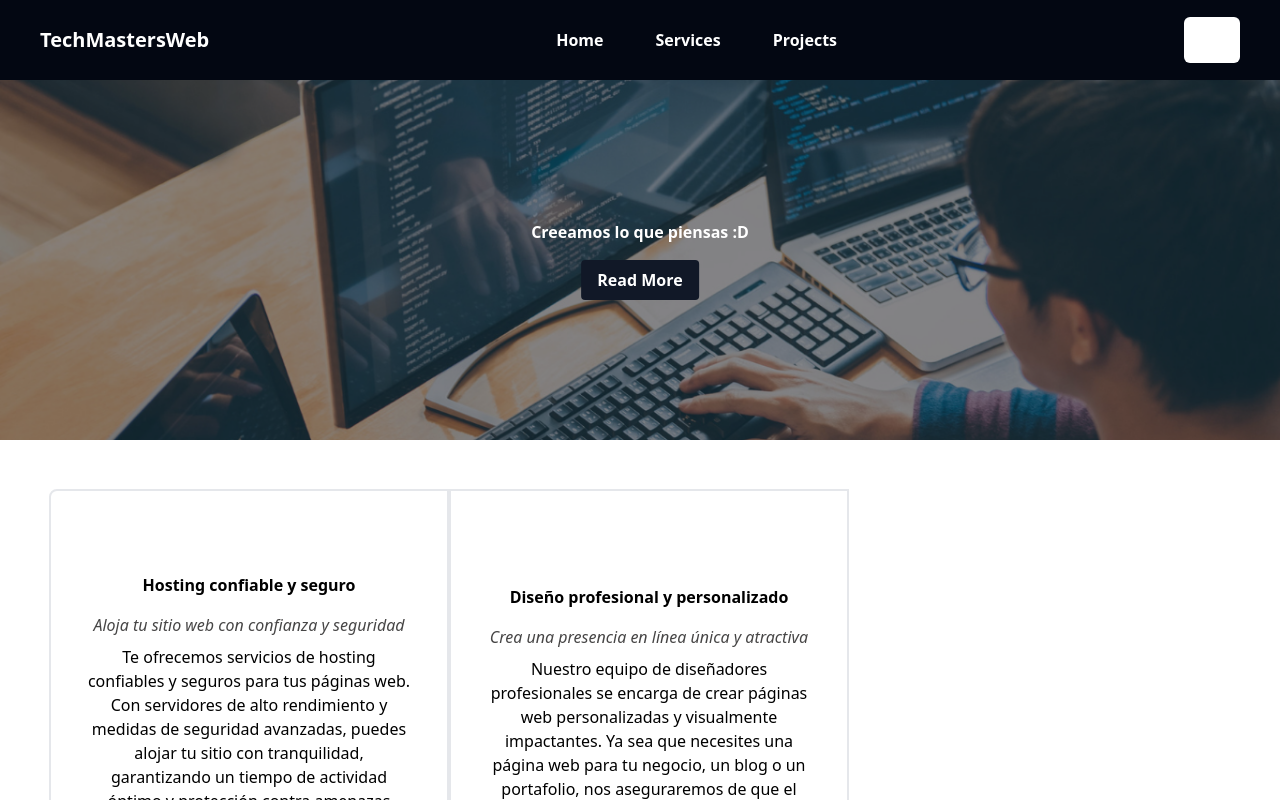
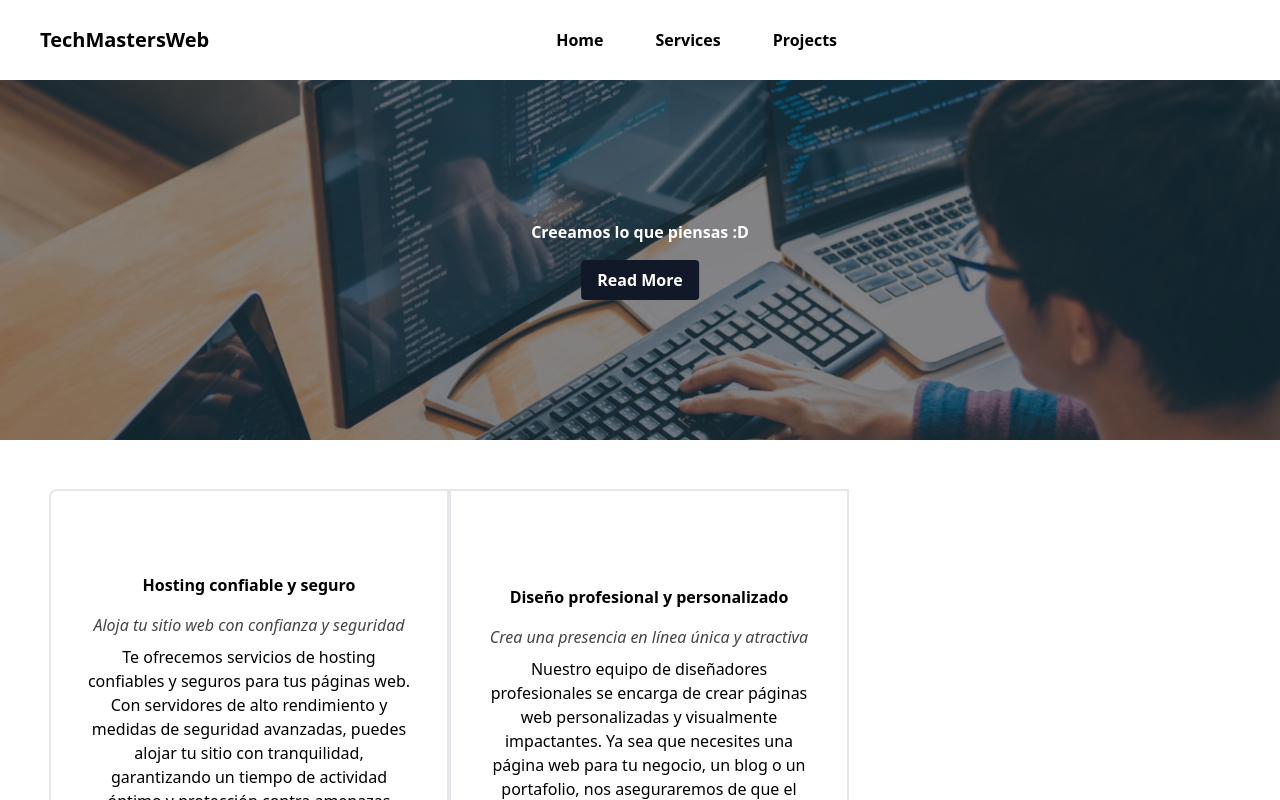
Before and after one commit to TechMastersWeb/TechMastersWeb, a React (Vite) app: page / in a window 1280 px wide. Shown: the top 800 px of the page. Built offline with nearby package versions, Linux system fonts and the light colour scheme; some icons are missing.

Commit message:
Arreglo DarkMode

```diff
--- a/src/components/navbar/navbar-desktop.jsx
+++ b/src/components/navbar/navbar-desktop.jsx
@@ -4,16 +4,16 @@ function NavbarDesktop() {
   const DarkMode = true;
   return (
     <>
-      <nav className=" dark hidden text-black bg-white md:flex items-center justify-between px-10 shadow-md">
+      <nav className="hidden md:flex items-center justify-between px-10 shadow-md">
         <h2 className="font-bold text-xl">TechMastersWeb</h2>
         <ul className="p-5 flex gap-5">
-          <Link className="dark:hover:bg-white dark:hover:text-black hover:bg-black hover:text-white py-2 px-4  font-semibold font-thing">
+          <Link className=" hover:bg-black hover:text-white py-2 px-4  font-semibold font-thing">
             Home
           </Link>
-          <Link className="dark:hover:bg-white dark:hover:text-black hover:bg-black hover:text-white py-2 px-4  font-semibold font-thing">
+          <Link className=" hover:bg-black hover:text-white py-2 px-4  font-semibold font-thing">
             Services
           </Link>
-          <Link className="dark:hover:bg-white dark:hover:text-black hover:bg-black hover:text-white py-2 px-4  font-semibold font-thing">
+          <Link className=" hover:bg-black hover:text-white py-2 px-4  font-semibold font-thing">
             Projects
           </Link>
         </ul>
--- a/src/components/navbar/navbar-mobile.jsx
+++ b/src/components/navbar/navbar-mobile.jsx
@@ -3,7 +3,7 @@ import DarkModeButton from "../btns/btn-darkmode";
 function NavbarMobile() {
   return (
     <>
-      <nav className="md:hidden items-center  dark flex justify-between px-10 py-2">
+      <nav className="md:hidden items-center flex justify-between px-10 py-2">
         <box-icon color="" name="menu-alt-left"></box-icon>
 
         <h2>TechMastersWeb</h2>
```
